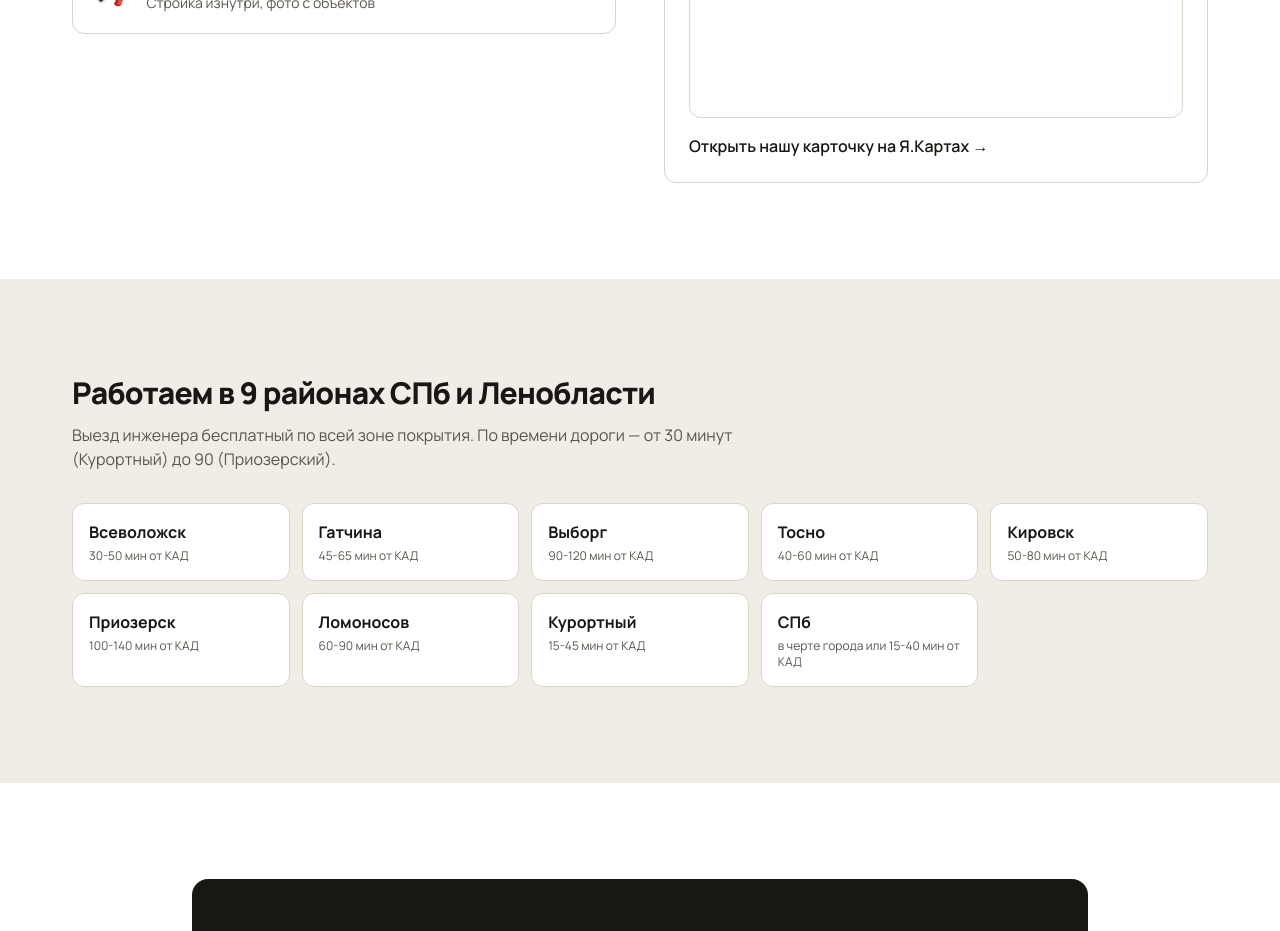
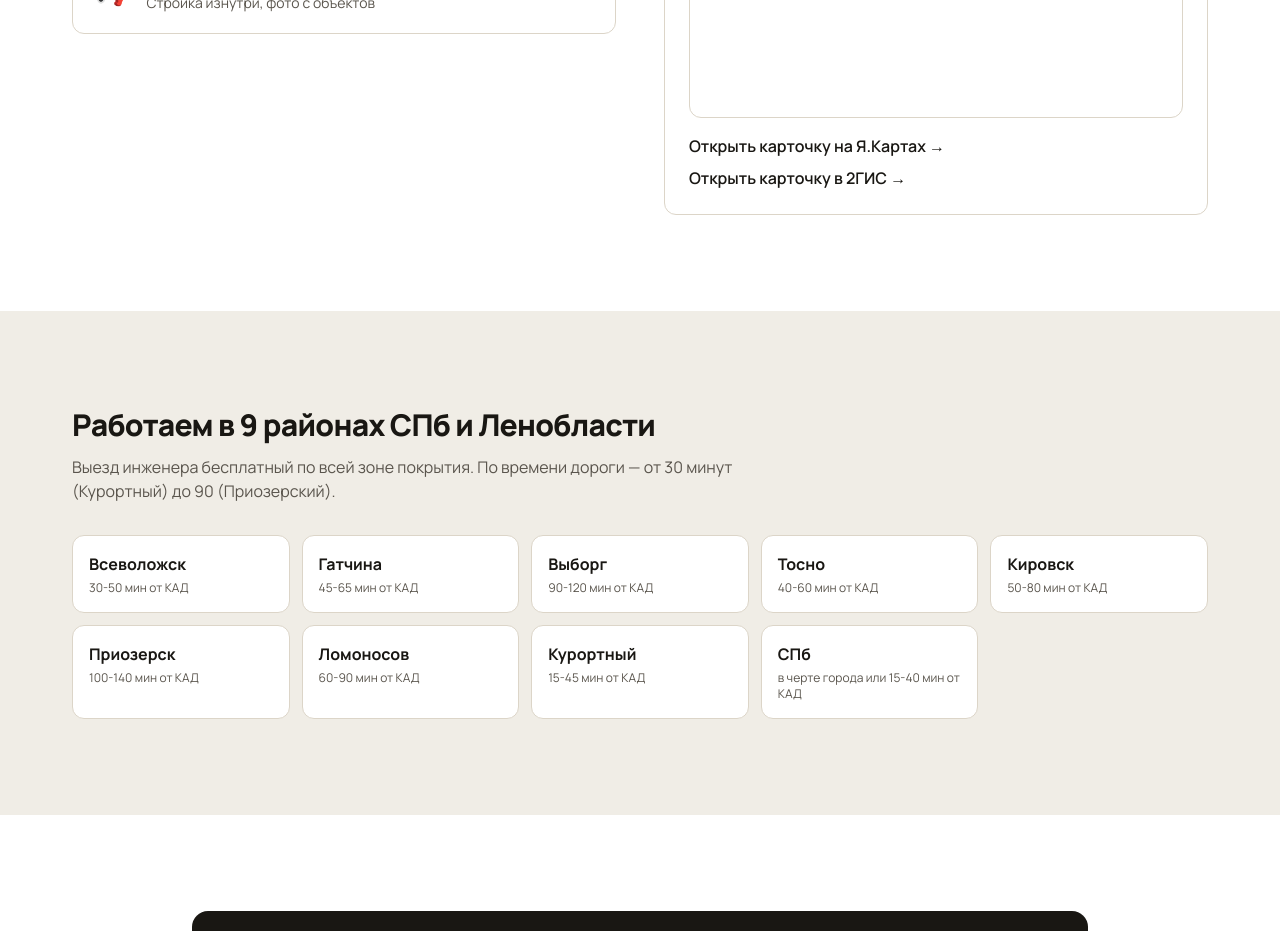
Before and after one commit to jodemchenko-art/yurievich-site, a Next.js app: page /kontakty in a window 1280 px wide. Shown: the part 1000-1931 px from the top of the page. Built offline with nearby package versions, Linux system fonts and the light colour scheme.

Commit message:
Контакты: ссылка на карточку 2ГИС рядом с Я.Картами

```diff
--- a/app/kontakty/page.tsx
+++ b/app/kontakty/page.tsx
@@ -20,7 +20,12 @@ export const metadata: Metadata = {
   },
 };
 
-const YANDEX_CARD_URL = 'https://yandex.ru/maps/org/69393767573';
+// Карточки в справочниках живут в SITE — чтобы ссылка правилась в одном месте
+// и совпадала со Schema.org sameAs.
+const MAP_CARDS = [
+  { href: SITE.yandexMapsProfile, label: 'Открыть карточку на Я.Картах' },
+  { href: SITE.gis2Profile, label: 'Открыть карточку в 2ГИС' },
+].filter((c) => Boolean(c.href));
 
 export default function KontaktyPage() {
   const pageGraph = buildGraph([
@@ -147,14 +152,19 @@ export default function KontaktyPage() {
                 />
               </div>
 
-              <a
-                href={YANDEX_CARD_URL}
-                target="_blank"
-                rel="noopener noreferrer"
-                className="mt-4 inline-flex items-center gap-2 text-brand-ink font-semibold hover:underline"
-              >
-                Открыть нашу карточку на Я.Картах →
-              </a>
+              <div className="mt-4 flex flex-col gap-2">
+                {MAP_CARDS.map((card) => (
+                  <a
+                    key={card.href}
+                    href={card.href}
+                    target="_blank"
+                    rel="noopener noreferrer"
+                    className="inline-flex items-center gap-2 text-brand-ink font-semibold hover:underline"
+                  >
+                    {card.label} →
+                  </a>
+                ))}
+              </div>
             </div>
           </div>
         </div>
```
